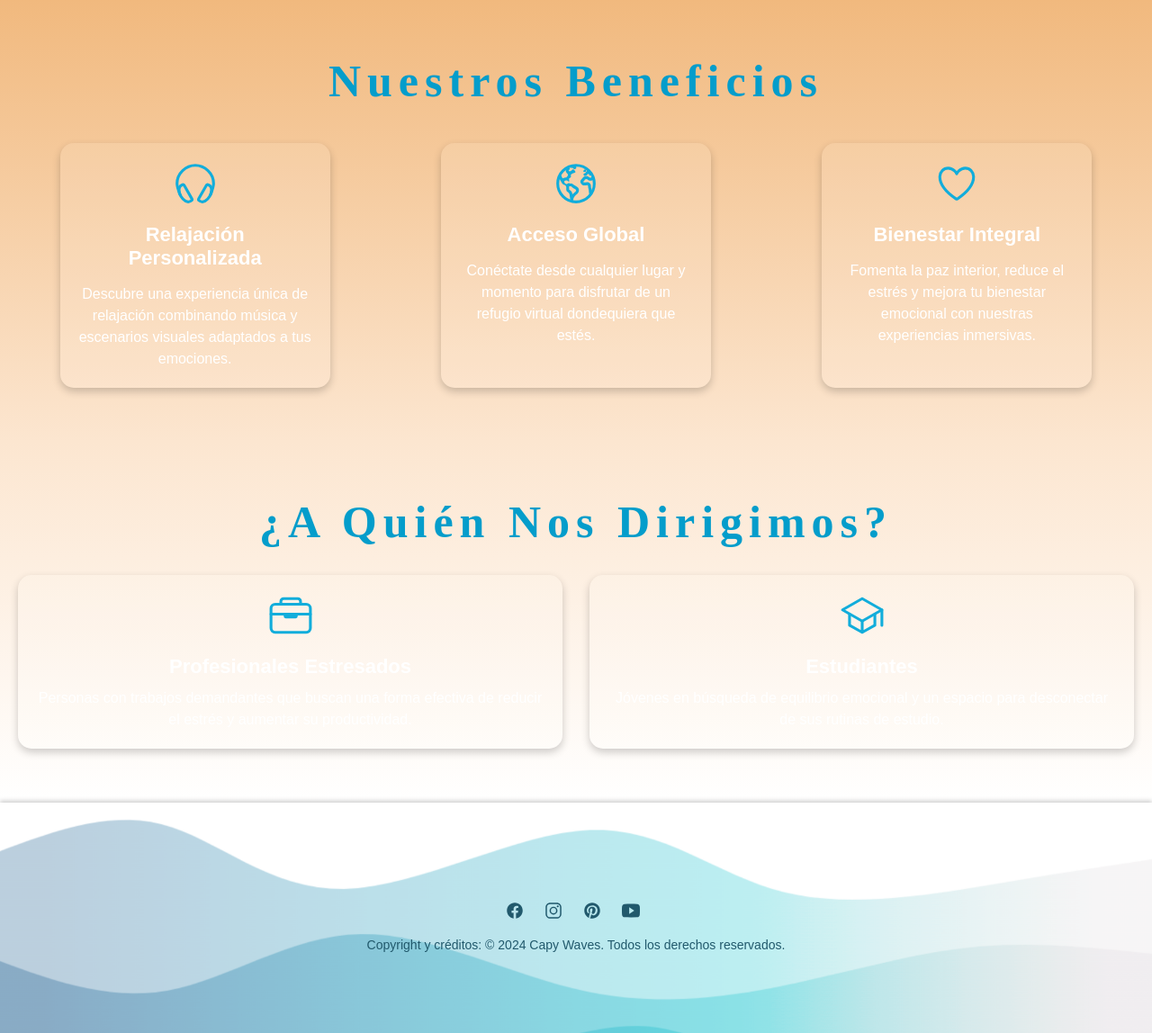
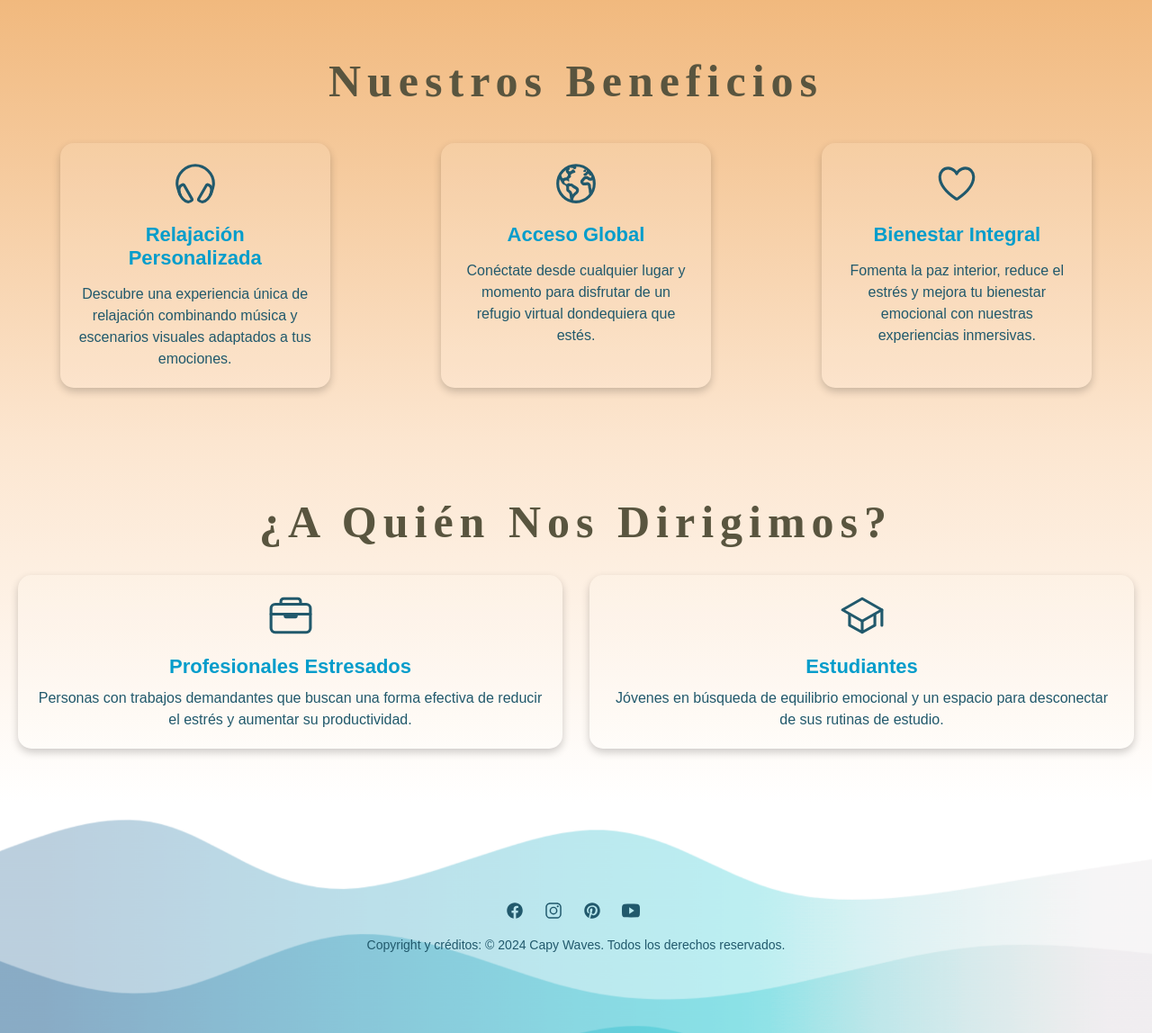
Before and after one commit to pewpew-yazz/CapyWaves, a PHP site: page /about_us.php in a window 1280 px wide. Shown: the part 748-1896 px from the top of the page at 90% size. Run offline with PHP 8.4, Linux system fonts and the light colour scheme; some web fonts are replaced.

Commit message:
about us

```diff
--- a/css/us.css
+++ b/css/us.css
@@ -13,7 +13,6 @@ footer {
     text-align: center; /* Centrado del texto */
     padding: 20px 10px; /* Espaciado interno */
     width: 100%;
-    box-shadow: 0 -2px 5px rgba(0, 0, 0, 0.2); /* Sombra superior */
     margin-top: auto; /* Hace que el footer se empuje al final */
 }
 
@@ -239,7 +238,7 @@ nav ul li .dropdown-menu li a:hover {
     font-size: 50px;
     margin-bottom: 30px;
     letter-spacing: 7px;
-    color: #049dcb;
+    color: #59553f;
 }
 
 .benefits-container {
@@ -268,7 +267,7 @@ nav ul li .dropdown-menu li a:hover {
 
 .benefit-icon {
     font-size: 50px;
-    color: #12addb;
+    color: #21596c;
     margin-bottom: 15px;
 }
 
@@ -276,11 +275,13 @@ nav ul li .dropdown-menu li a:hover {
     font-size: 22px;
     margin-bottom: 15px;
     font-weight: bold;
+    color: #049dcb;
 }
 
 .benefit-item p {
     font-size: 16px;
     line-height: 1.5;
+    color: #21596c;
 }
 
 /* Sección Público Dirigido */
@@ -296,7 +297,7 @@ nav ul li .dropdown-menu li a:hover {
     font-size: 50px;
     margin-bottom: 30px;
     letter-spacing: 7px;
-    color: #049dcb;
+    color: #59553f;
 }
 
 .audience-container {
@@ -323,7 +324,7 @@ nav ul li .dropdown-menu li a:hover {
 
 .audience-icon {
     font-size: 50px;
-    color: #12addb;
+    color: #21596c;
     margin-bottom: 15px;
 }
 
@@ -331,9 +332,11 @@ nav ul li .dropdown-menu li a:hover {
     font-size: 22px;
     font-weight: bold;
     margin-bottom: 10px;
+    color: #049dcb;;
 }
 
 .audience-item p {
     font-size: 16px;
     line-height: 1.5;
+    color: #21596c;
 }
```
